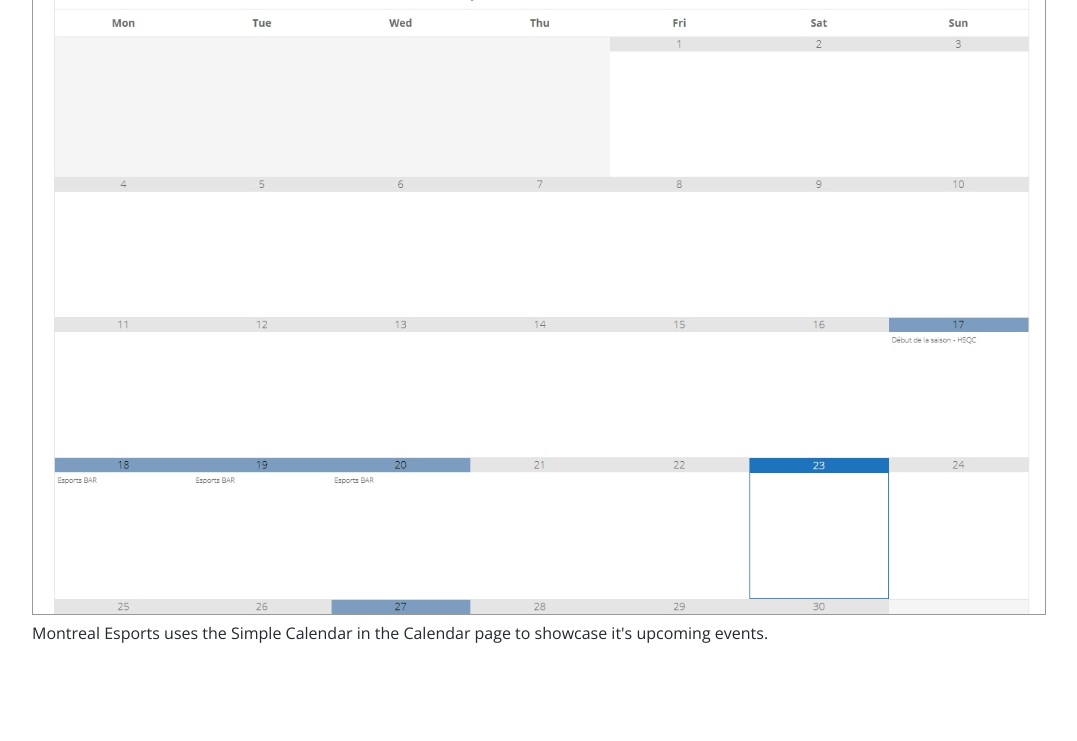
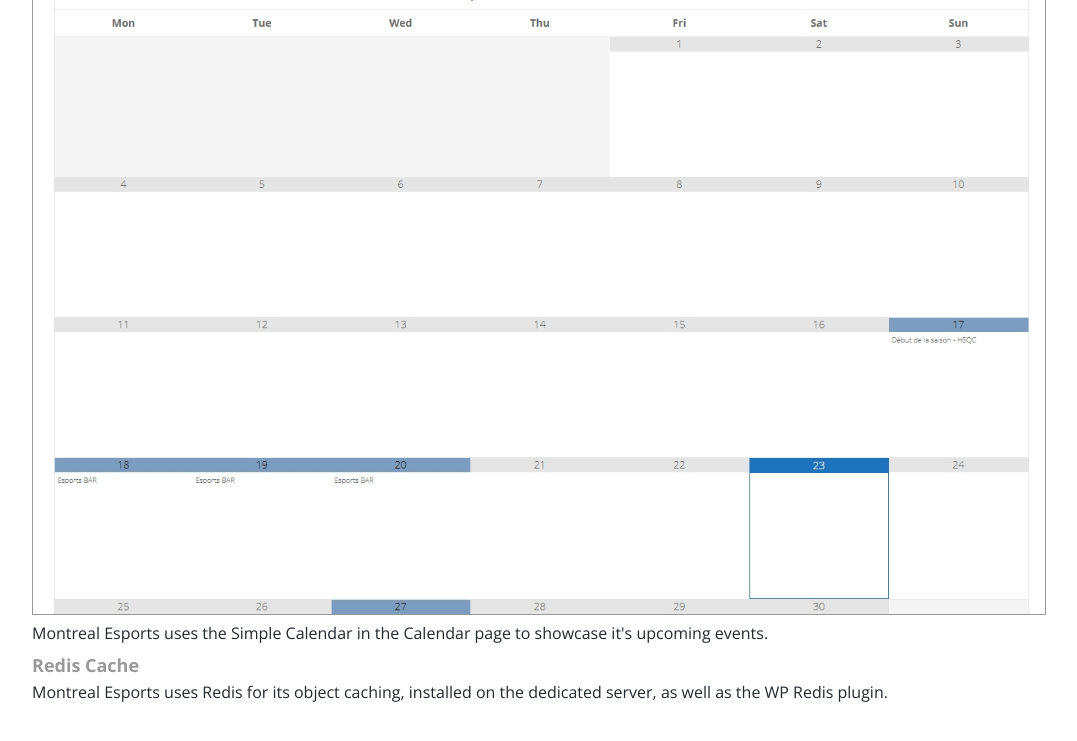
Before and after one commit to stephaneham/stephaneham.github.io, a Jekyll site: the page built from mtlesports/index.html, in a window 1280 px wide and 900 px high, scrolled down 2206 px. Shown: the top 741 px of the window, without its empty margins (102-1179 px from the left). Built offline with Jekyll 4.4.1, drawn with Linux system fonts in a browser that asks for light colours.

Commit message:
Update index.html

```diff
--- a/mtlesports/index.html
+++ b/mtlesports/index.html
@@ -49,4 +49,8 @@
 
   <p> Montreal Esports uses the Simple Calendar in the Calendar page to showcase it's upcoming events. </p>
 
+  <h3> Redis Cache </h3>
+
+  <p> Montreal Esports uses Redis for its object caching, installed on the dedicated server, as well as the WP Redis plugin. </p>
+
 </div>
```
